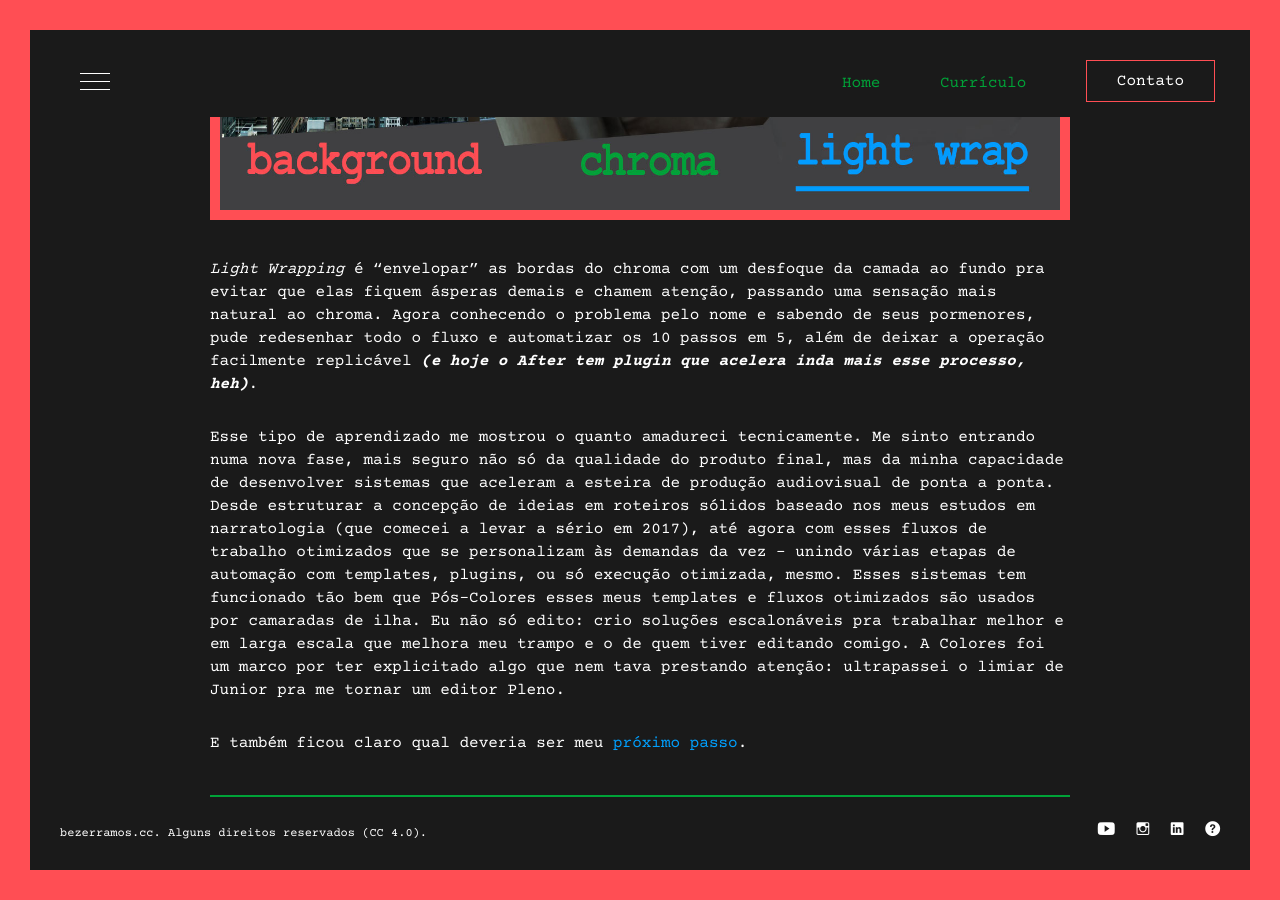
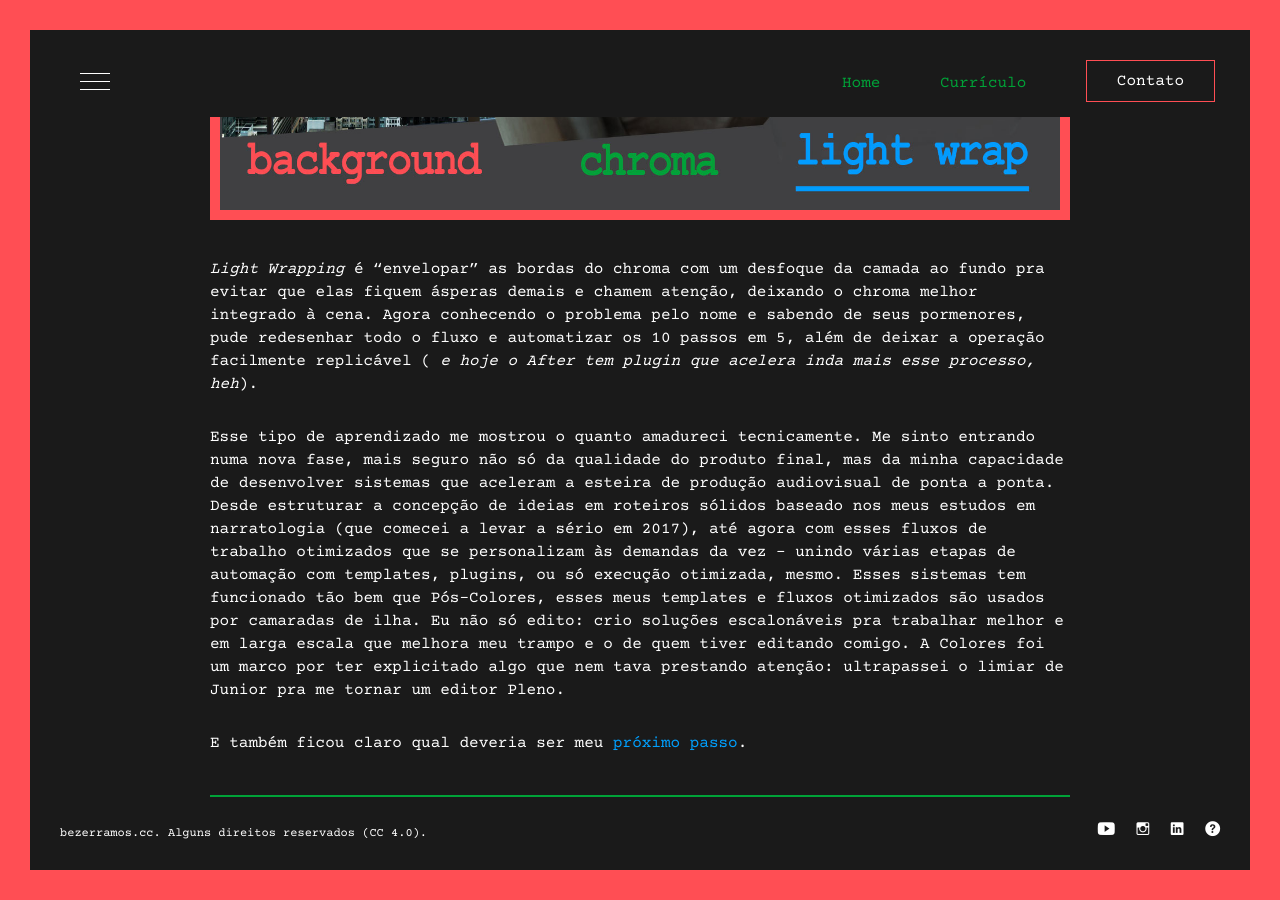
Before and after one commit to tropicaos/bzcc, a Jekyll site: the page built from _posts/2025-04-02-colores-filmes.md, in a window 1280 px wide and 900 px high, scrolled down 3393 px. Built offline with Jekyll 4.4.1, drawn with Linux system fonts in a browser that asks for light colours; some web fonts are replaced; comment, search, counter and statistics services are not loaded; some of the changed text lies outside the part shown.

Commit message:
Update 2025-04-02-colores-filmes.md

```diff
--- a/_posts/2025-04-02-colores-filmes.md
+++ b/_posts/2025-04-02-colores-filmes.md
@@ -16,7 +16,7 @@ Depois de quase [uma década produzindo](/tags/trampo/) audiovisual para empresa
 
 Meu ingresso na Colores rolou com muito amor envolvido. Isaque, diretor de fotografia do meu xodó [Lugar Sem Direção](/LugarSemDirecao-LosCabrasGigantes) e pessoa profundamente querida (apresentada por uma pessoa [profundamente amada](/EntreQuasares&Supernovas)), me indicou ao Kant quando soube que ele tava procurando um assistente.
 
-Não rolou entrevista formal. O próprio contexto do convite — que não cabe expor aqui — já mostrava que era um ambiente onde eu podia me encaixar. Entrei pra assistir em montagem e, como sempre jogo de suporte, apresentei o Notion aos processos da empresa. Mapeei uma porrada de HDs e transformei tudo num banco de dados funcional.
+Não rolou entrevista formal. O próprio contexto do convite — que não cabe expor aqui — já mostrava que era um ambiente onde eu podia me encaixar. Entrei pra assistir em montagem e, como sempre jogo de suporte, apresentei o Notion aos processos da empresa. Mapeei um mói de HDs e transformei tudo num banco de dados funcional.
 
 Com o que aprendi de gestão de processos no [Armazém Paraíba](/ArmazemParaiba) e essa minha bagagem de Notion (minha ferramenta principal pra organizar o trampo e a vida desde 2020), montei uma solução multidepartamental que ajudou a organizar o fluxo de trabalho. Depois, o projeto cresceu, ganhou orçamento, cronograma e outras turbinadas pelas mãos do [Rafa](https://www.instagram.com/rcriativo){:target="_blank"}, que manja muito de gestão.
 
@@ -57,8 +57,8 @@ Me apresentaram um processo de "mistura de luz" entre chroma e fundo. Eram 10 pa
 
 ![Desenhando fica mais fácil](assets/img/blog/colores/colores-lightwrap.jpg)
 
-*Light Wrapping* é "envelopar" as bordas do chroma com um desfoque da camada ao fundo pra evitar que elas fiquem ásperas demais e chamem atenção, passando uma sensação mais natural ao chroma. Agora conhecendo o problema pelo nome e sabendo de seus pormenores, pude redesenhar todo o fluxo e automatizar os 10 passos em 5, além de deixar a operação facilmente replicável __*(e hoje o After tem plugin que acelera inda mais esse processo, heh)*__.
+*Light Wrapping* é "envelopar" as bordas do chroma com um desfoque da camada ao fundo pra evitar que elas fiquem ásperas demais e chamem atenção, deixando o chroma melhor integrado à cena. Agora conhecendo o problema pelo nome e sabendo de seus pormenores, pude redesenhar todo o fluxo e automatizar os 10 passos em 5, além de deixar a operação facilmente replicável ( *e hoje o After tem plugin que acelera inda mais esse processo, heh*).
 
-Esse tipo de aprendizado me mostrou o quanto amadureci tecnicamente. Me sinto entrando numa nova fase, mais seguro não só da qualidade do produto final, mas da minha capacidade de desenvolver sistemas que aceleram a esteira de produção audiovisual de ponta a ponta. Desde estruturar a concepção de ideias em roteiros sólidos baseado nos meus estudos em narratologia (que comecei a levar a sério em 2017), até agora com esses fluxos de trabalho otimizados que se personalizam às demandas da vez - unindo várias etapas de automação com templates, plugins, ou só execução otimizada, mesmo. Esses sistemas tem funcionado tão bem que Pós-Colores esses meus templates e fluxos otimizados são usados por camaradas de ilha. Eu não só edito: crio soluções escalonáveis pra trabalhar melhor e em larga escala que melhora meu trampo e o de quem tiver editando comigo. A Colores foi um marco por ter explicitado algo que nem tava prestando atenção: ultrapassei o limiar de Junior pra me tornar um editor Pleno.
+Esse tipo de aprendizado me mostrou o quanto amadureci tecnicamente. Me sinto entrando numa nova fase, mais seguro não só da qualidade do produto final, mas da minha capacidade de desenvolver sistemas que aceleram a esteira de produção audiovisual de ponta a ponta. Desde estruturar a concepção de ideias em roteiros sólidos baseado nos meus estudos em narratologia (que comecei a levar a sério em 2017), até agora com esses fluxos de trabalho otimizados que se personalizam às demandas da vez - unindo várias etapas de automação com templates, plugins, ou só execução otimizada, mesmo. Esses sistemas tem funcionado tão bem que Pós-Colores, esses meus templates e fluxos otimizados são usados por camaradas de ilha. Eu não só edito: crio soluções escalonáveis pra trabalhar melhor e em larga escala que melhora meu trampo e o de quem tiver editando comigo. A Colores foi um marco por ter explicitado algo que nem tava prestando atenção: ultrapassei o limiar de Junior pra me tornar um editor Pleno.
 
 E também ficou claro qual deveria ser meu [próximo passo](https://www.youtube.com/@canalpoligonal){:target="_blank"}.
```
Also changed, not shown: other parts of _posts/2025-04-02-colores-filmes.md (+1 -1 lines).
